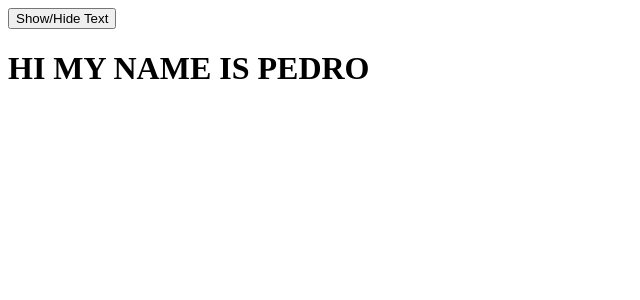
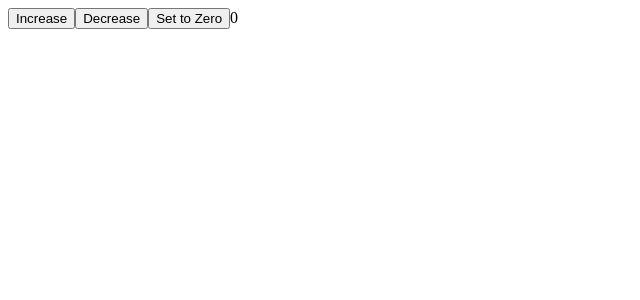
Before and after one commit to daisyyedda/ReactJS-Episode1, a React (Create React App) app: page / in a window 1280 px wide. Shown: the top 300 px of the page, without its empty margins (0-640 px from the left). Built offline with nearby package versions, Linux system fonts and the light colour scheme.

Commit message:
usestate hook exercise

```diff
--- a/src/App.js
+++ b/src/App.js
@@ -5,7 +5,7 @@
 // JSX (function that returns HTML tags)
 function App() {
   // state (a variable that are subject to change)
-  const [textColor, setTextColor] = useState("black");
+  const [count, setCount] = useState(0);
 
   // event is used to grab information about input
 
@@ -16,15 +16,35 @@
   };
   */
 
+  const increaseCount = () => {
+    setCount(count + 1);
+  };
+
+  const decreaseCount = () => {
+    setCount(count - 1);
+  };
+
+  const setToZero = () => {
+    setCount(0);
+  }
+
   return (
     // && followed by codes to execute should the condition be true
     // event (something that happens as a result of something else)
     <div className="App">
       <button onClick={() => {
-        // alternating the colors when clicking the button
-        setTextColor(textColor === "black" ? "red" : "black");
-      }}> Show/Hide Text </button>
-      <h1 style={{color: textColor}}> HI MY NAME IS PEDRO </h1>
+        increaseCount(count);
+      }}>Increase</button>
+
+      <button onClick={() => {
+        decreaseCount(count);
+      }}>Decrease</button>
+
+      <button onClick={() => {
+        setToZero(count);
+      }}>Set to Zero</button>
+
+      {count}
     </div>
   );
 }
```
